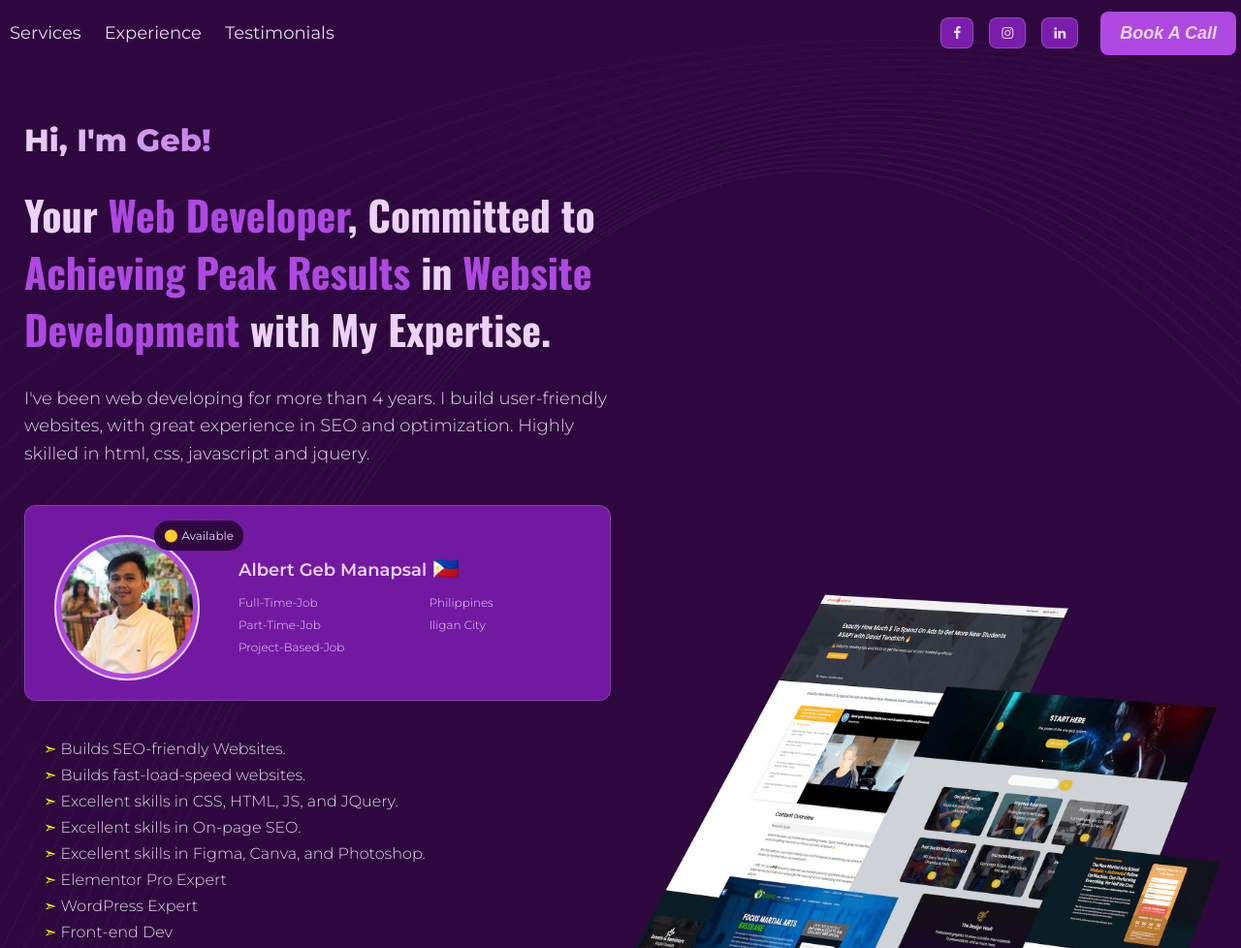
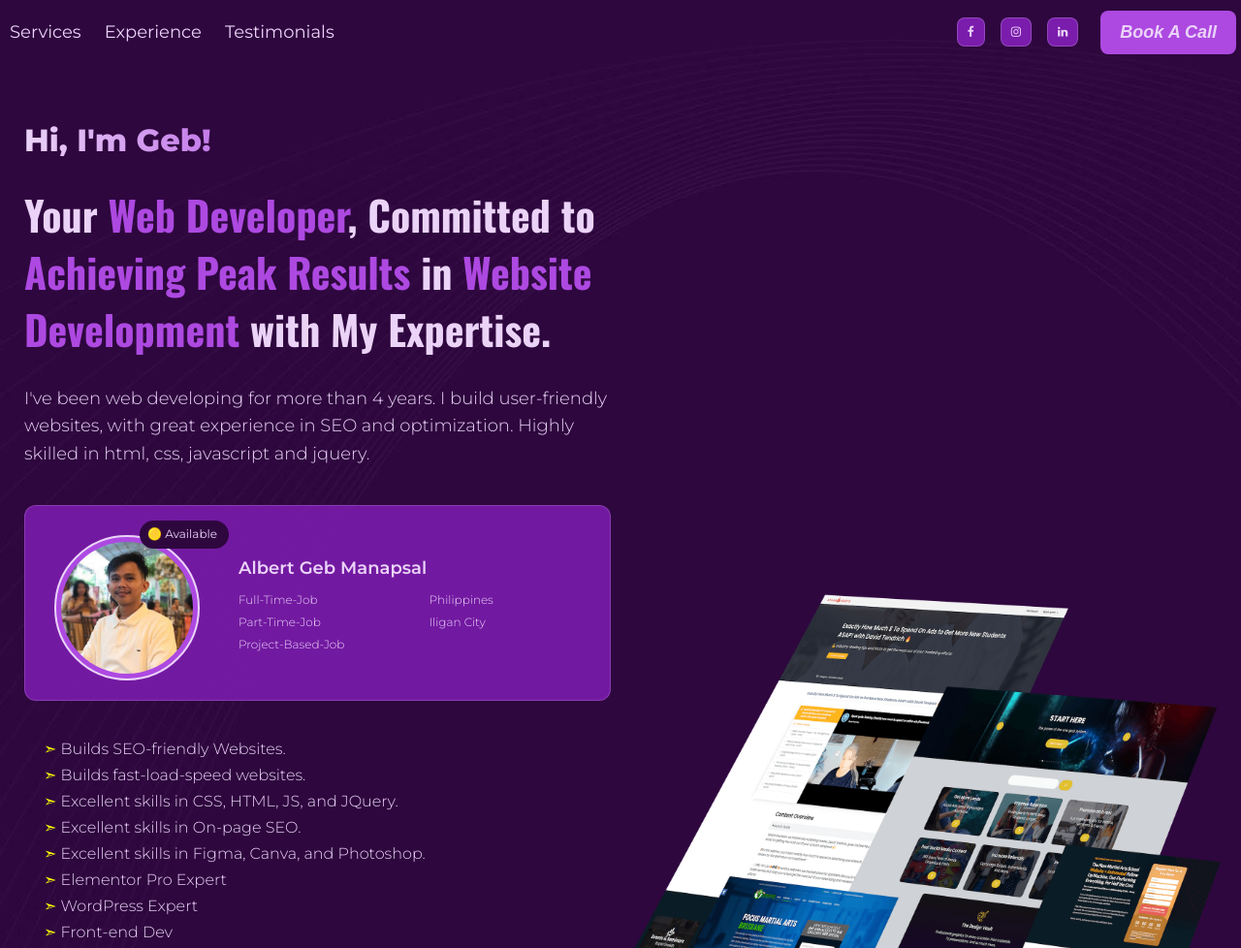
Before and after one commit to albertgebmanapsal/getting-started, a plain HTML site: page index.html in a window 1280 px wide. Shown: the top 978 px of the page at 97% size. Drawn offline with nearby package versions, Linux system fonts and the light colour scheme.

Commit message:
Add files via upload

```diff
--- a/index.html
+++ b/index.html
@@ -50,6 +50,7 @@
 						<div>
 							<div class="myProfileBanner">
 								<div class='myPictureContainer'>
+									<div class="status"><span class="pingStatus">🟡</span> Available</div>
 									<img class="myPicture" src="images/albertgebmanapsal.jpg" alt="albertgebmanapsal" width='150px' height='150px'>
 								</div>
 								<div class="bio">
--- a/mediaPhone.css
+++ b/mediaPhone.css
@@ -1,6 +1,17 @@
 @media only screen and (max-width:767px) {
 
 	/* START Navigation Bar */
+	.menu {
+		display: none;
+	}
+
+	.navMenu .menuHamburger {
+		display:block;
+		float: left;
+        font-size: 40px;
+		margin: 12px;
+		border-radius: 8px;
+	}
 	.navMenu {
 		padding: 10px;
 
--- a/mediaTablet.css
+++ b/mediaTablet.css
@@ -4,16 +4,7 @@
 	.navMenu {
 		padding: 20px;
 	}
-	.navMenu .menuHamburger {
-		display:block;
-		float: left;
-        font-size: 40px;
-		margin: 12px;
-		border-radius: 8px;
-	}
-	.menu {
-		display: none;
-	}
+
 
 	.navMenu .socials {
 		margin: 0px;
--- a/style.css
+++ b/style.css
@@ -50,7 +50,7 @@ div {
 	background-image: linear-gradient(45deg, #AD49E1, #7A1CAC ,#792e97,#AD49E1, #7A1CAC ,#792e97);
 	box-shadow:  0 0 20px 5px #021e005d;
 	max-width: 1800px;
-	padding: 0 40px;
+	padding: 0 30px;
 	animation: moveGradient 3s ease-in-out infinite alternate;
 	color: #FFFFFF;
 	font-weight: 500;
@@ -117,10 +117,10 @@ div {
 
 .socials li a {
 	margin: 8px;
-	padding: 8px 12px;
+	padding: 8px 10px;
     border: 1px solid #ebd3f83b;
     border-radius: 8px;
-    font-size: 14px;
+    font-size: 12px;
     background: #7A1CAC;
 }
 
@@ -233,11 +233,6 @@ h1 span {
 
 }
 
-#myName::after {
-	content: " 🇵🇭";
-	font-size: 22px;
-}
-
 .myPicture {
 	background-color: #AD49E1;
 	border-radius: 150px;
@@ -248,6 +243,7 @@ h1 span {
 
 .myPictureContainer {
 	display: flex;
+	flex-direction: column;
 	justify-content: center;
 	align-items: center;
 	position: relative;
@@ -255,7 +251,43 @@ h1 span {
 	height: 150px;
 	margin: auto;
 }
-.myPictureContainer::after {
+
+.status {
+	position: absolute;
+	top: -15px;
+	right:-30px;
+	background-color: #2E073F;
+	padding: 6px 12px 8px 8px;
+	border-radius: 20px;
+	font-size: 12px;
+	font-family: "Montserrat", sans-serif;
+}
+
+.pingStatus {
+	position: relative;
+	padding: 1px 0;
+}
+.pingStatus::before {
+	content: '';
+	border: 1px solid yellow;
+	position: absolute;
+	top: 0; left: 0; right: 0; bottom: 0;
+	border-radius: 20px;
+	transform: scale(0);
+	animation: borderExpand 1s ease-in-out infinite;
+}
+
+@keyframes borderExpand {
+	0, 100% {
+	  transform: scale(0);
+	  opacity: 0;
+	}
+	50% {
+	  transform: scale(1);
+	  opacity: 1;
+	}
+  }
+/* .myPictureContainer::after {
 	content:"🟡 Available";
 	position: absolute;
 	top: -15px;
@@ -266,7 +298,7 @@ h1 span {
 	font-size: 12px;
 	font-family: "Montserrat", sans-serif;
 
-}
+} */
 
 
 .myProfileBanner ul li {
@@ -311,7 +343,7 @@ h1 span {
 .services {
 	text-align: center;
 	padding: 15px;
-	border: 1px solid #2e073f0c;
+	border: 1px solid #2e073f24;
 	border-radius: 10px;
 	width: 90%;
 	background-color: #ac49e10f;
```
